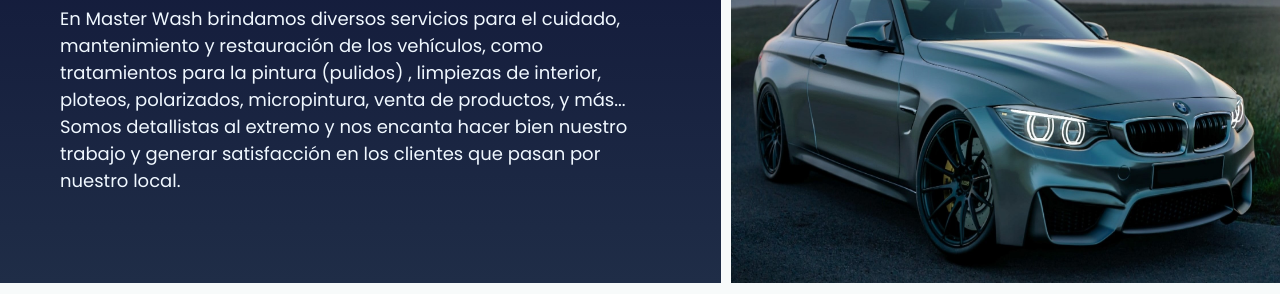
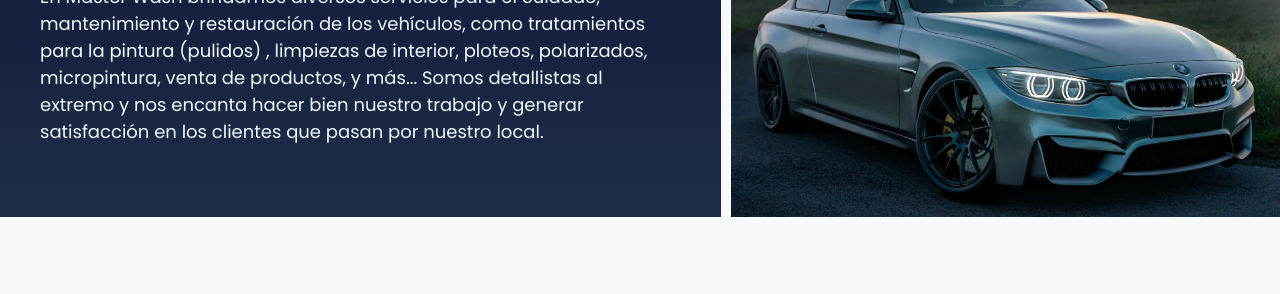
Before and after one commit to FacuBitz/masterWash, a website: page assets/pages/nosotros.html in a window 1280 px wide. Shown: the part 226-520 px from the top of the page. Drawn offline with nearby package versions, Linux system fonts and the light colour scheme.

Commit message:
arreglo img  nosotros

```diff
--- a/assets/pages/nosotros.html
+++ b/assets/pages/nosotros.html
@@ -32,7 +32,7 @@
             </ul>
         </nav>
     </header>
-    <main>
+    <main class="contenedor__lg">
         <div class="nosotros">
             <div class="nosotros__titulo">
                 <h2 class="main__titulo">Sobre Nosotros:</h2>
@@ -51,7 +51,7 @@
                 <img src="../img/frenteLocal.jpg" alt="Negocio" class="img__frente">
             </div>
             <div class="nosotros__map">
-                <h3>Ubicacion</h3>
+                <h3>Ubicacion:</h3>
                 <p class="ubicacion">San Lorenzo 4366, Villa Ballester</p>
                 <a href="https://www.google.com/maps/dir//San+Lorenzo+4366,+Villa+Ballester,+Provincia+de+Buenos+Aires/@-34.5622896,-58.5624483,17z/data=!4m8!4m7!1m0!1m5!1m1!1s0x95bcb9e47640a2a5:0x43bc07477996477f!2m2!1d-58.5602596!2d-34.562294" target="_blank" rel="noopener noreferrer" class="link__direccion">Llévame</a>
                 <iframe src="https://www.google.com/maps/embed?pb=!1m18!1m12!1m3!1d3285.654825109513!2d-58.5602596!3d-34.562294!2m3!1f0!2f0!3f0!3m2!1i1024!2i768!4f13.1!3m3!1m2!1s0x95bcb9e47640a2a5%3A0x43bc07477996477f!2sSan%20Lorenzo%204366%2C%20Villa%20Ballester%2C%20Provincia%20de%20Buenos%20Aires!5e0!3m2!1ses-419!2sar!4v1656788374252!5m2!1ses-419!2sar" width="600" height="300" style="border:0;" allowfullscreen="" loading="lazy" referrerpolicy="no-referrer-when-downgrade" class="mapa"></iframe>
--- a/sass/misc/_mixins.scss
+++ b/sass/misc/_mixins.scss
@@ -9,3 +9,7 @@
     max-width: 1500px;
     margin: 0 auto;
 }
+.contenedor__lg{
+    max-width: 1700px;
+    margin: 0 auto;
+}
--- a/sass/views/_nosotros.scss
+++ b/sass/views/_nosotros.scss
@@ -6,34 +6,31 @@
         "local  local  local"
         "map    map    img  "
     ;
-    grid-template-rows: 1fr 0.9fr 2fr 1fr;
+    grid-template-rows: 0.6fr 0.9fr 2fr 1fr;
     grid-template-columns: 2fr 2fr 3fr;
     justify-items: center;
     &__titulo{
         grid-area: titulo;
         @include flex(column, center,null);
-        margin-top: $spacing-xs;
-        margin-right: $spacing-xs;
-        padding: $spacing-medium;
+        margin: $spacing-xs $spacing-xs 0 0;
+        padding: 3rem;
         background: linear-gradient(180deg, #101638, rgb(31 ,45 ,71));
         color: $primary;
         .main__titulo{
             max-width: 590px;
-            font-weight: 400;
             font-size: 4em;
             font-family: $font-alternativa;
             text-transform: uppercase;
+            margin-bottom: 0;
         }
         .main__subtitulo{
-            font-weight: 400;
             font-size: 2em;
-            margin: $spacing-small;
+            margin: $spacing-xs;
             font-family: $font-alternativa;
         }
     }
     &__car{
         grid-area: car;
-        display: flex;
         .img__bmw{
             height: auto;
             width: 100%;
@@ -124,7 +121,7 @@
         max-width: 140px;
     }
 }
-@media screen and (max-width:1120px){
+@media screen and (max-width:1160px){
     .nosotros__titulo .main__titulo{
         font-size: 3em;
         font-weight: 300;
@@ -161,12 +158,12 @@
         display: none;
     }
 }
-@media screen and (max-width: 990px){
+@media screen and (max-width: 1050px){
     .nosotros__titulo{
-        padding: 3rem;
+        padding: 2rem;
     }
 }
-@media screen and (max-width:860px){
+@media screen and (max-width:960px){
     .nosotros{
         grid-template-areas:
             "titulo titulo titulo"
@@ -201,6 +198,8 @@
         background-color: $secondary;
     }
     .nosotros__map{
+        font-family: $font-alternativa;
+        gap: 0;
         font-size: 2em;
         margin-top: 3rem;
     }
```
Also changed, not shown: assets/css/style.css.
